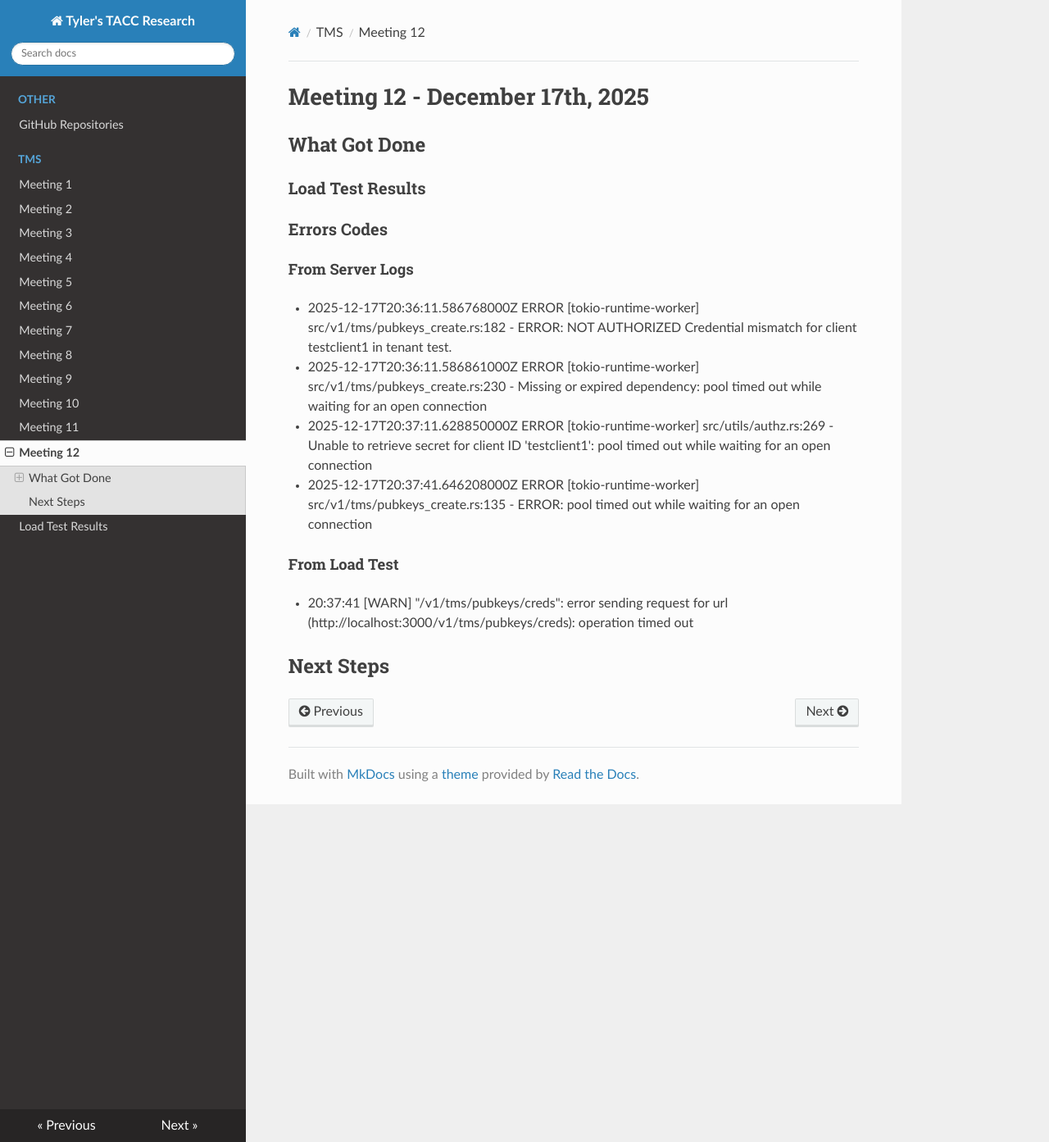
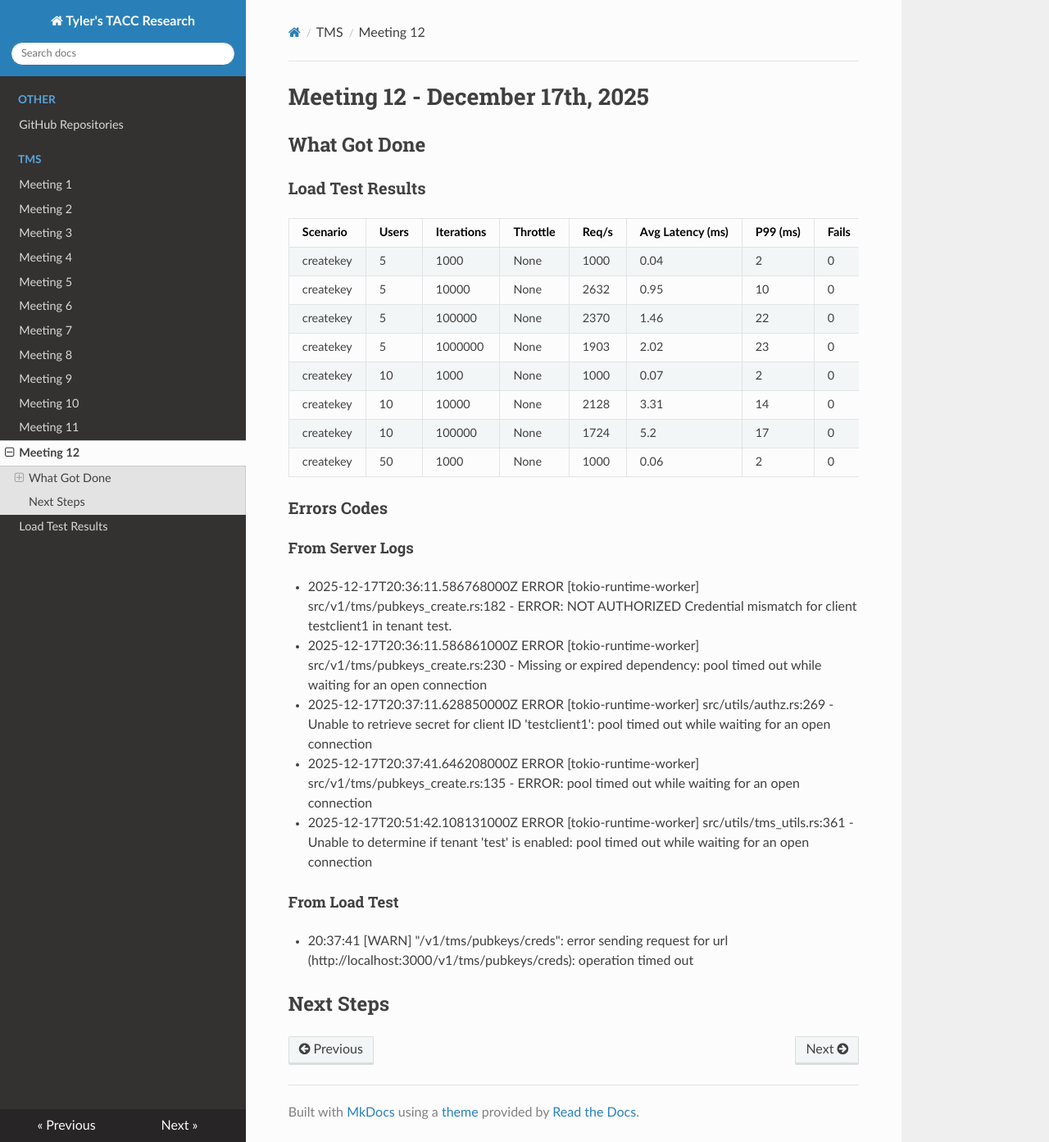
Before and after one commit to tyler0852/tylers-tacc-research, an MkDocs documentation site: the page built from docs/tms/meeting-12.md, in a window 1280 px wide and 1393 px high. Shown: the whole window at 82% size. Built offline with MkDocs 1.6.1, drawn with Linux system fonts in a browser that asks for light colours; nearby versions of some CDN libraries.

Commit message:
Document load test results and error codes
Added load test results and error codes from server logs and load tests.

```diff
--- a/docs/tms/meeting-12.md
+++ b/docs/tms/meeting-12.md
@@ -3,6 +3,18 @@
 ## What Got Done
 
 ### Load Test Results
+
+| Scenario  | Users | Iterations | Throttle | Req/s | Avg Latency (ms) | P99 (ms) | Fails | Runtime |
+|----------|-------|------------|----------|-------|------------------|----------|-------|---------|
+| createkey | 5 | 1000 | None | 1000 | 0.04 | 2 | 0 | 5s |
+| createkey | 5 | 10000 | None | 2632 | 0.95 | 10 | 0 | 19s |
+| createkey | 5 | 100000 | None | 2370 | 1.46 | 22 | 0 | 205s |
+| createkey | 5 | 1000000 | None | 1903 | 2.02 | 23 | 0 | 2628s |
+| createkey | 10 | 1000 | None | 1000 | 0.07 | 2 | 0 | 10s |
+| createkey | 10 | 10000 | None | 2128 | 3.31 | 14 | 0 | 47s |
+| createkey | 10 | 100000 | None | 1724 | 5.2 | 17 | 0 | 580s |
+| createkey | 50 | 1000 | None | 1000 | 0.06 | 2 | 0 | 50s |
+
 
 ### Errors Codes
 
@@ -11,6 +23,8 @@
 - 2025-12-17T20:36:11.586861000Z ERROR [tokio-runtime-worker] src/v1/tms/pubkeys_create.rs:230 - Missing or expired dependency: pool timed out while waiting for an open connection
 - 2025-12-17T20:37:11.628850000Z ERROR [tokio-runtime-worker] src/utils/authz.rs:269 - Unable to retrieve secret for client ID 'testclient1': pool timed out while waiting for an open connection
 - 2025-12-17T20:37:41.646208000Z ERROR [tokio-runtime-worker] src/v1/tms/pubkeys_create.rs:135 - ERROR: pool timed out while waiting for an open connection
+- 2025-12-17T20:51:42.108131000Z ERROR [tokio-runtime-worker] src/utils/tms_utils.rs:361 - Unable to determine if tenant 'test' is enabled: pool timed out while waiting for an open connection
+
 
 #### From Load Test
 - 20:37:41 [WARN] "/v1/tms/pubkeys/creds": error sending request for url (http://localhost:3000/v1/tms/pubkeys/creds): operation timed out
```
